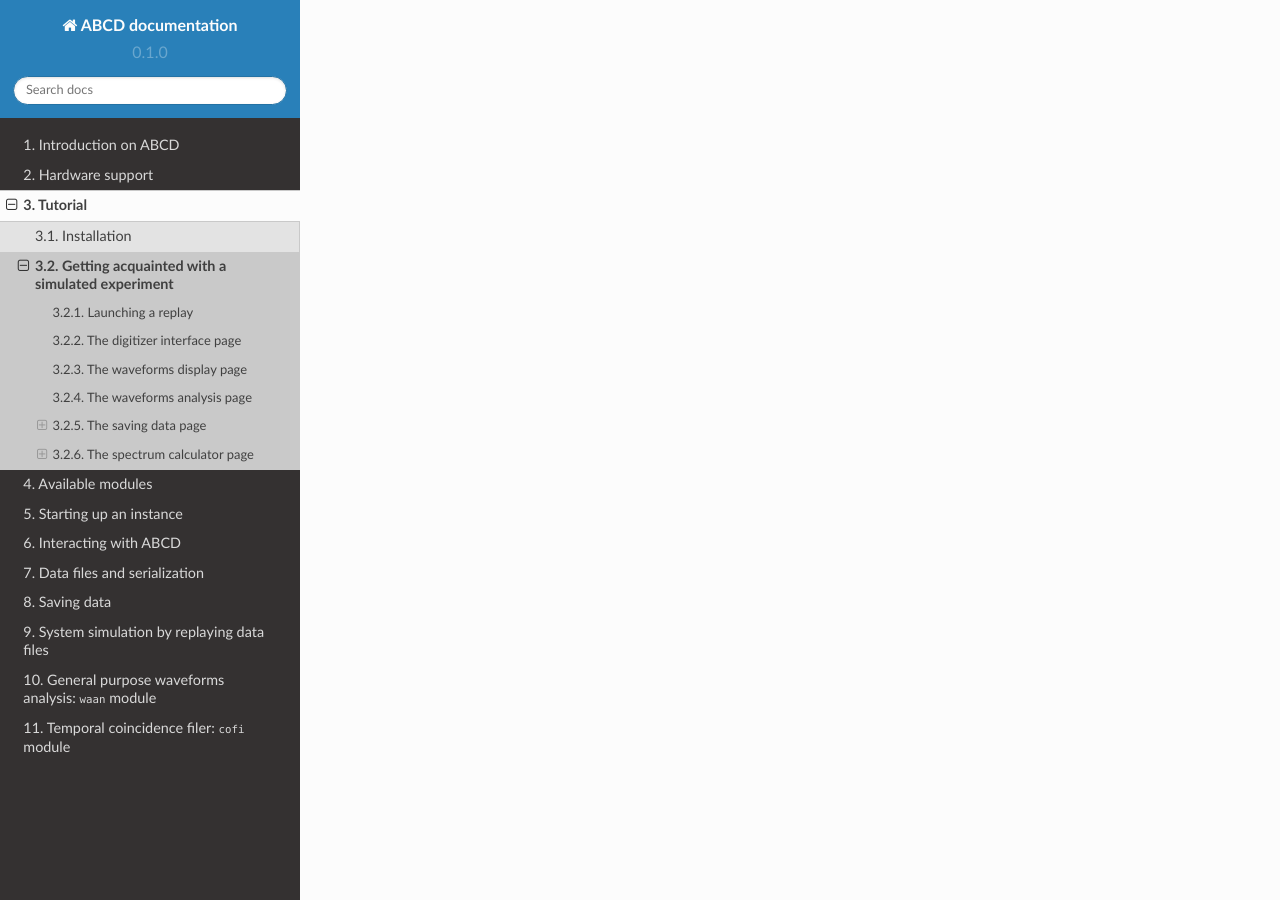
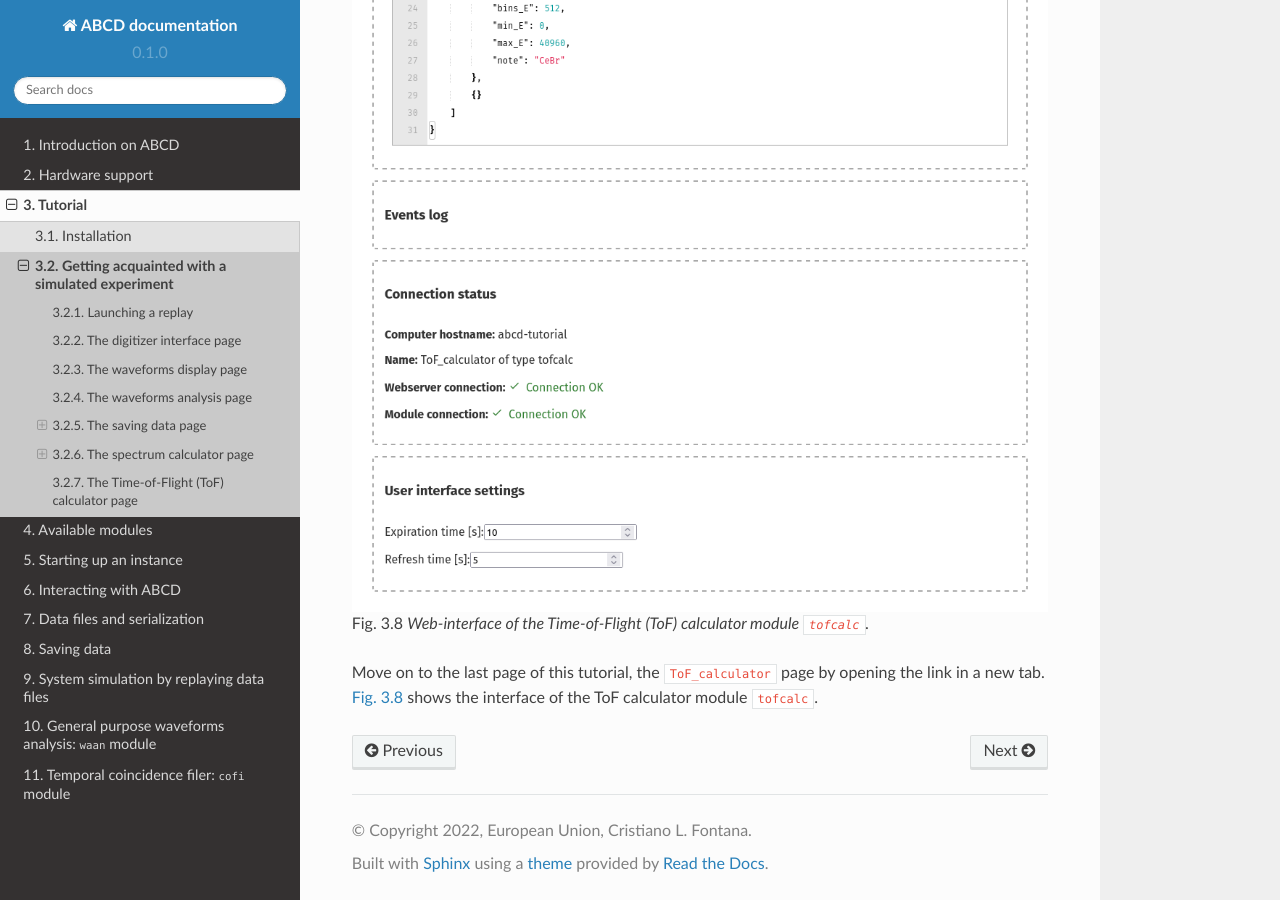
Before and after one commit to cl-fontana/abcd-docs, a Sphinx documentation site: the page built from docs/source/first_replay.rst, in a window 1280 px wide and 900 px high, scrolled down 19621 px. Built offline with Sphinx 7.4.7 and the Read the Docs theme 2.0.0, drawn with Linux system fonts in a browser that asks for light colours; some of the changed text lies outside the part shown.

Commit message:
Added tofcalc screenshot

```diff
--- a/docs/source/first_replay.rst
+++ b/docs/source/first_replay.rst
@@ -351,3 +351,16 @@ If a channel does not appear in the interface, it means that there was no data g
 Is the channel active both in the digitizer and waveforms analysis configurations?
 Is there a filter that deletes all the data?
 If the waveforms analysis module shows a zero rate on that channel, then the ``spec`` will not create a new spectrum.
+
+The Time-of-Flight (ToF) calculator page
+----------------------------------------
+
+.. figure:: images/ABCD_ToF_calculator.png
+    :name: fig-ABCD-ToF-calculator
+    :width: 100%
+    :alt: page of interface of the ToF calculator of the ABCD web-based user interface
+
+    Web-interface of the Time-of-Flight (ToF) calculator module ``tofcalc``.
+
+Move on to the last page of this tutorial, the ``ToF_calculator`` page by opening the link in a new tab.
+:numref:`fig-ABCD-ToF-calculator` shows the interface of the ToF calculator module ``tofcalc``.
```
Also changed, not shown: docs/source/images/ABCD_ToF_calculator.png (added).
